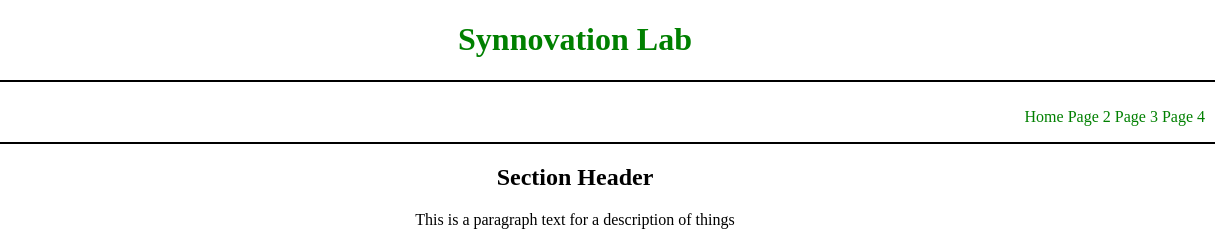
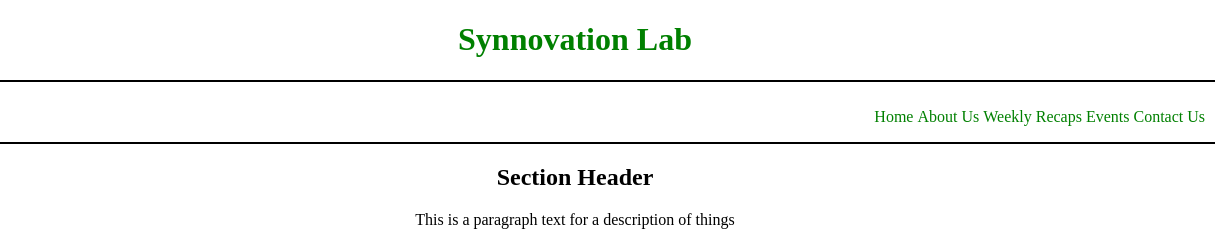
Before and after one commit to Sentrome982/SynnLabWebsite, a plain HTML site: page website/index.html in a window 1280 px wide. Shown: the top 242 px of the page, 65-1280 px from the left. Drawn offline with Linux system fonts and the light colour scheme.

Commit message:
Update index.html

```diff
--- a/website/index.html
+++ b/website/index.html
@@ -15,9 +15,10 @@
 	<nav>
 		<ul>
 			<li><a href="index.html">Home</a></li>
-			<li><a href="#">Page 2</a></li>
-			<li><a href="#">Page 3</a></li>
-			<li><a href="#">Page 4</a></li>
+			<li><a href="#">About Us</a></li>
+			<li><a href="#">Weekly Recaps</a></li>
+			<li><a href="#">Events</a></li>
+			<li><a href="#">Contact Us</a></li>
 		</ul>
 	</nav>
 	<main>
```
